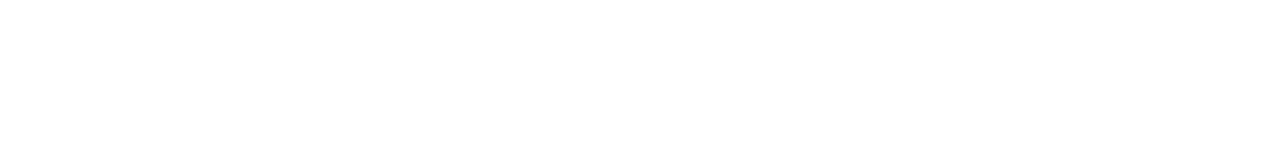
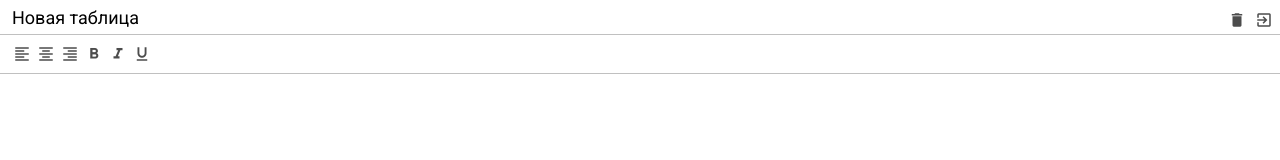
Before and after one commit to KarKaron/js-excel, a website built with webpack: page src/index.html in a window 1280 px wide. Built offline with nearby package versions, Linux system fonts and the light colour scheme.

Commit message:
create scss files

```diff
--- a/package.json
+++ b/package.json
@@ -45,6 +45,7 @@
     "webpack-dev-server": "^3.11.2"
   },
   "dependencies": {
-    "@babel/polyfill": "^7.12.1"
+    "@babel/polyfill": "^7.12.1",
+    "normalize.css": "^8.0.1"
   }
 }
--- a/src/index.html
+++ b/src/index.html
@@ -4,9 +4,50 @@
   <meta charset="UTF-8">
   <meta name="viewport" content="width=device-width, initial-scale=1.0">
   <link rel="shortcut icon" href="favicon.ico">
+  <link href="https://fonts.googleapis.com/icon?family=Material+Icons" rel="stylesheet">
   <title>Native JS Excel</title>
 </head>
 <body>
-  <div id="app" class="container"></div>
+  <div id="app" class="container">
+    <div class="excel">
+      <div class="excel__header">
+        <input type="text" class="input" value="Новая таблица">
+        <div>
+          <div class="button">
+            <i class="material-icons">delete</i>
+          </div>
+          <div class="button">
+            <i class="material-icons">exit_to_app</i>
+          </div>
+        </div>
+      </div>
+      <div class="excel__toolbar">
+        <div class="button">
+          <i class="material-icons">format_align_left</i>
+        </div>
+        <div class="button">
+          <i class="material-icons">format_align_center</i>
+        </div>
+        <div class="button">
+          <i class="material-icons">format_align_right</i>
+        </div>
+        <div class="button">
+          <i class="material-icons">format_bold</i>
+        </div>
+        <div class="button">
+          <i class="material-icons">format_italic</i>
+        </div>
+        <div class="button">
+          <i class="material-icons">format_underlined</i>
+        </div>
+      </div>
+      <div class="excel__formula">
+
+      </div>
+      <div class="excel__table">
+
+      </div>
+    </div>
+  </div>
 </body>
 </html>
--- /dev/null
+++ b/src/scss/_mixins.scss
@@ -0,0 +1,22 @@
+@mixin button($color: green) {
+  height: 24px;
+  min-width: 24px;
+  padding: 3px;
+  text-align: center;
+  position: relative;
+  display: inline-block;
+  color: rgba(0, 0, 0, .7);
+
+  & i {
+    font-size: 18px;
+  }
+
+  &:active, &.active {
+    color: $color;
+  }
+
+  &:hover {
+    background: #eee;
+    cursor: pointer;
+  }
+}
--- /dev/null
+++ b/src/scss/_variables.scss
@@ -0,0 +1,3 @@
+$header-height: 34px;
+$toolbar-height: 40px;
+$border-color: #c0c0c0;
--- /dev/null
+++ b/src/scss/formula.scss
@@ -0,0 +1,2 @@
+@import "variables";
+@import "mixins";
--- /dev/null
+++ b/src/scss/header.scss
@@ -0,0 +1,37 @@
+@import "variables";
+@import "mixins";
+
+.excel__header {
+  position: absolute;
+  top: 0;
+  right: 0;
+  left: 0;
+  height: $header-height;
+  padding: 8px 4px 0;
+  display: flex;
+  justify-content: space-between;
+
+  & .input {
+    padding: 2px 7px;
+    min-width: 1px;
+    color: #000;
+    border: 1px solid transparent;
+    border-radius: 2px;
+    height: 20px;
+    font-size: 18px;
+    line-height: 22px;
+    outline: none;
+
+    &:hover {
+      border: 1px solid $border-color;
+    }
+
+    &:focus {
+      border: 2px solid #1a73e8;
+    }
+  }
+
+  .button {
+    @include button(red);
+  }
+}
--- a/src/scss/index.scss
+++ b/src/scss/index.scss
@@ -0,0 +1,22 @@
+@import url('https://fonts.googleapis.com/css2?family=Roboto&display=swap');
+@import "normalize.css";
+
+@import "header";
+@import "toolbar";
+@import "formula";
+@import "table";
+
+* {
+  margin: 0;
+  padding: 0;
+  box-sizing: border-box;
+}
+
+body {
+  font-family: 'Roboto', sans-serif;
+  font-size: 12px;
+}
+
+.excel {
+  position: relative;
+}
--- /dev/null
+++ b/src/scss/table.scss
@@ -0,0 +1,2 @@
+@import "variables";
+@import "mixins";
--- /dev/null
+++ b/src/scss/toolbar.scss
@@ -0,0 +1,18 @@
+@import "variables";
+@import "mixins";
+
+.excel__toolbar {
+  position: absolute;
+  height: $toolbar-height;
+  top: $header-height;
+  right: 0;
+  left: 0;
+  border-top: 1px solid $border-color;
+  border-bottom: 1px solid $border-color;
+  padding: 7px 10px;
+  display: flex;
+
+  .button {
+    @include button(green);
+  }
+}
--- a/webpack.config.js
+++ b/webpack.config.js
@@ -3,7 +3,7 @@ const { CleanWebpackPlugin } = require('clean-webpack-plugin');
 const HtmlWebpackPlugin = require('html-webpack-plugin');
 const CopyPlugin = require('copy-webpack-plugin');
 const MiniCssExtractPlugin = require('mini-css-extract-plugin');
-// const loader = require('sass-loader');
+// const loaderCSS = require('sass-loader');
 
 const isProd = process.env.NODE_ENV === 'production'
 const isDev = !isProd
```
Also changed, not shown: 1 other file.
